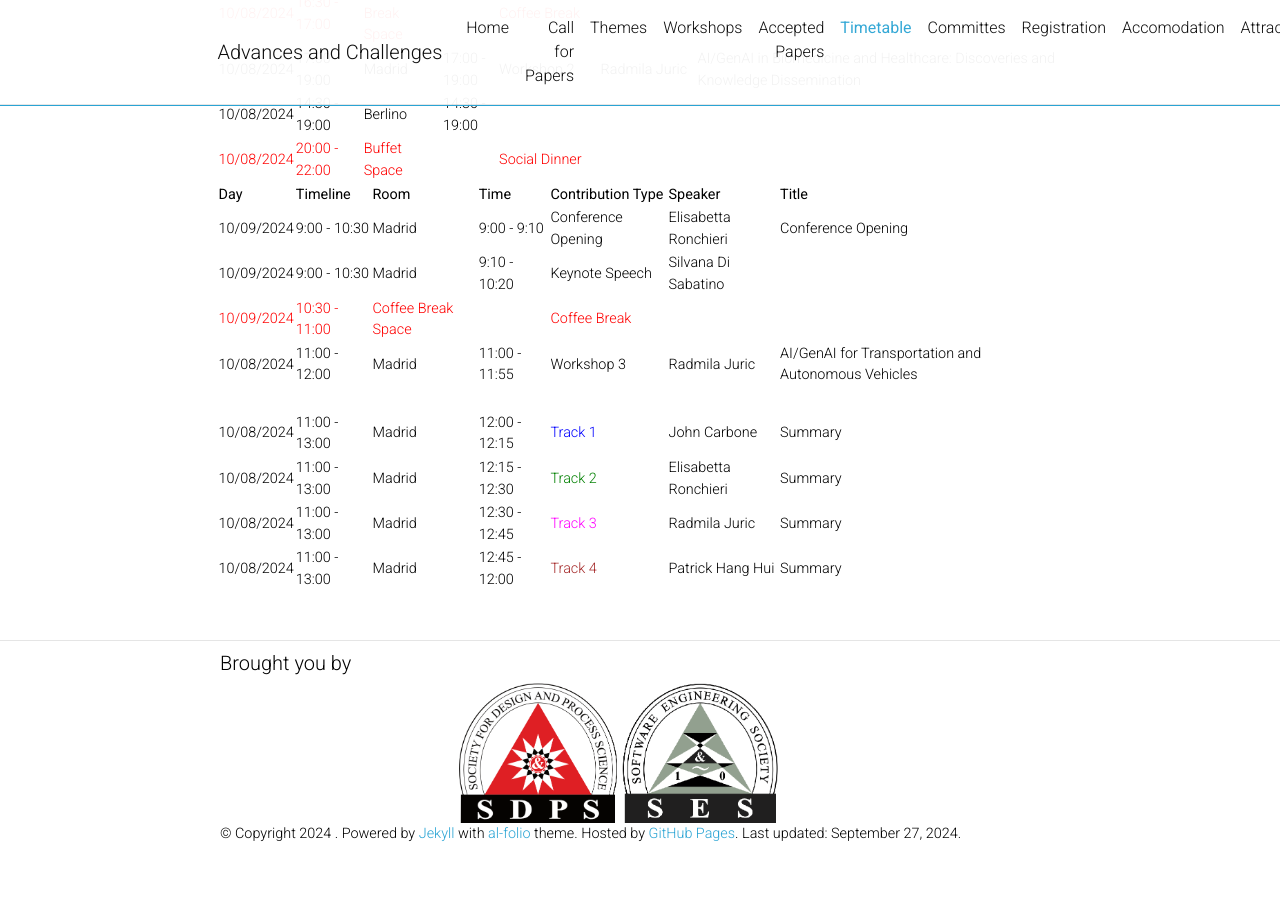
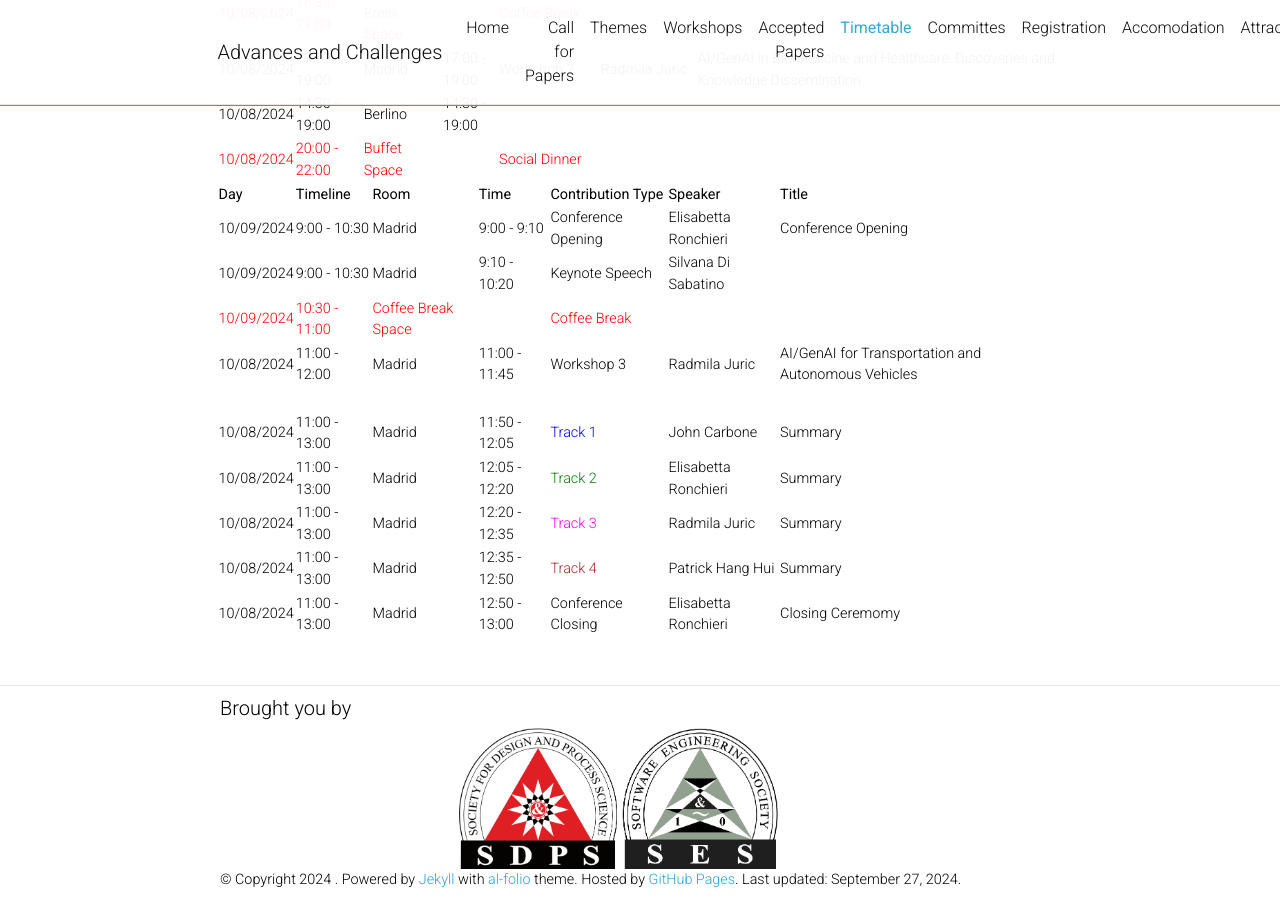
Before and after one commit to GenAI4DPS/advances-challenges, a Jekyll site: the page built from _pages/timetable.md, in a window 1280 px wide and 900 px high, scrolled down 3028 px. Built offline with Jekyll 4.4.1, drawn with Linux system fonts in a browser that asks for light colours; comment, search, counter and statistics services are not loaded; a style sheet for code colours, icons or effects is not loaded; before the commit the page ends 3883 px from its top, so only the background shows below that.

Commit message:
Update timetable.md

```diff
--- a/_pages/timetable.md
+++ b/_pages/timetable.md
@@ -81,9 +81,10 @@ Day | Timeline | Room | Time | Contribution Type | Speaker | Title
 10/09/2024 |  9:00 - 10:30 | Madrid | 9:00 - 9:10 | Conference Opening | Elisabetta Ronchieri | Conference Opening
 10/09/2024 |  9:00 - 10:30 | Madrid | 9:10 - 10:20 | Keynote Speech| Silvana Di Sabatino |
 <span style='color: red;'>10/09/2024</span> | <span style='color: red;'>10:30 - 11:00</span> | <span style='color: red;'>Coffee Break Space</span> || <span style='color: red;'>Coffee Break</span>||
-10/08/2024 | 11:00 - 12:00 | Madrid | 11:00 - 11:55 | Workshop 3  | Radmila Juric | AI/GenAI for Transportation and Autonomous Vehicles
+10/08/2024 | 11:00 - 12:00 | Madrid | 11:00 - 11:45 | Workshop 3  | Radmila Juric | AI/GenAI for Transportation and Autonomous Vehicles
 ||||||
-10/08/2024 | 11:00 - 13:00 | Madrid | 12:00 - 12:15 | <span style='color: blue;'>Track 1</span>  | John Carbone | Summary
-10/08/2024 | 11:00 - 13:00 | Madrid | 12:15 - 12:30 | <span style='color: green;'>Track 2</span>  | Elisabetta Ronchieri| Summary
-10/08/2024 | 11:00 - 13:00 | Madrid | 12:30 - 12:45 | <span style='color: magenta;'>Track 3</span>  | Radmila Juric | Summary
-10/08/2024 | 11:00 - 13:00 | Madrid | 12:45 - 12:00 | <span style='color: brown;'>Track 4</span>  | Patrick Hang Hui | Summary
+10/08/2024 | 11:00 - 13:00 | Madrid | 11:50 - 12:05 | <span style='color: blue;'>Track 1</span>  | John Carbone | Summary
+10/08/2024 | 11:00 - 13:00 | Madrid | 12:05 - 12:20 | <span style='color: green;'>Track 2</span>  | Elisabetta Ronchieri| Summary
+10/08/2024 | 11:00 - 13:00 | Madrid | 12:20 - 12:35 | <span style='color: magenta;'>Track 3</span>  | Radmila Juric | Summary
+10/08/2024 | 11:00 - 13:00 | Madrid | 12:35 - 12:50 | <span style='color: brown;'>Track 4</span>  | Patrick Hang Hui | Summary
+10/08/2024 | 11:00 - 13:00 | Madrid | 12:50 - 13:00 | Conference Closing  | Elisabetta Ronchieri | Closing Ceremomy
```
